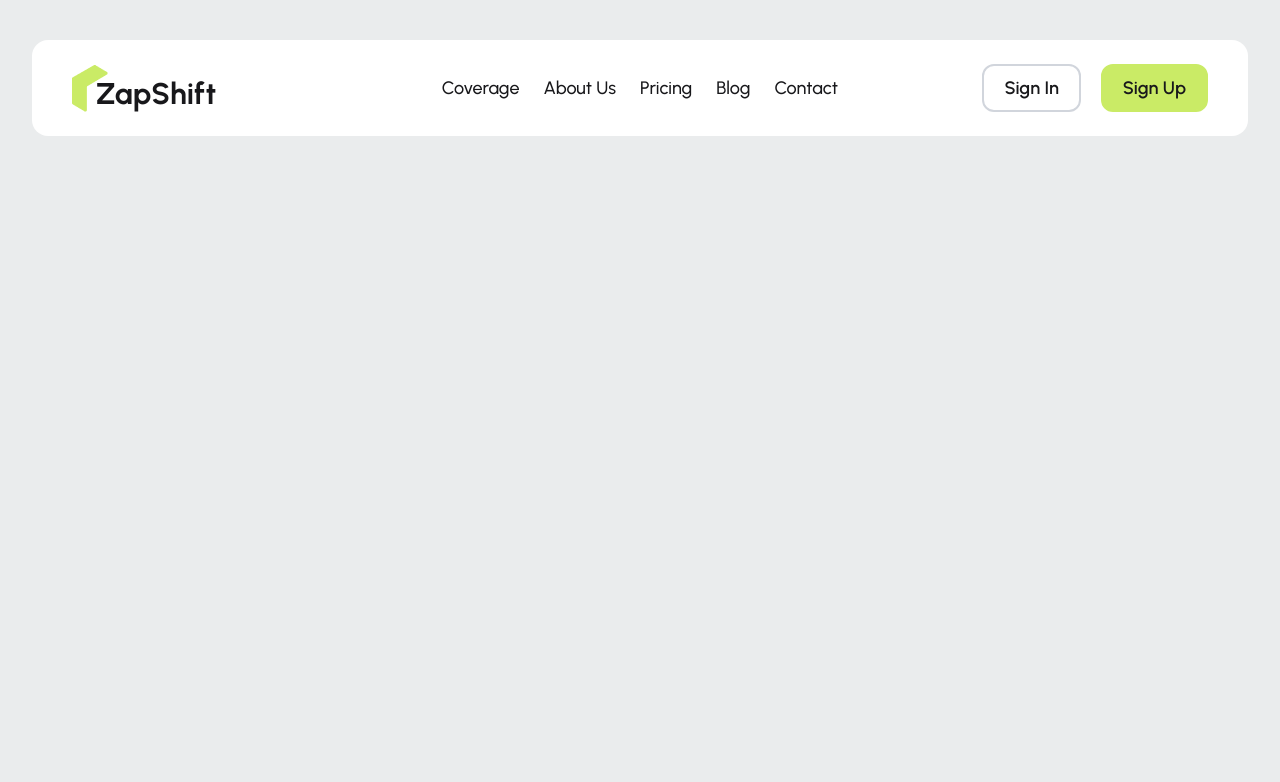
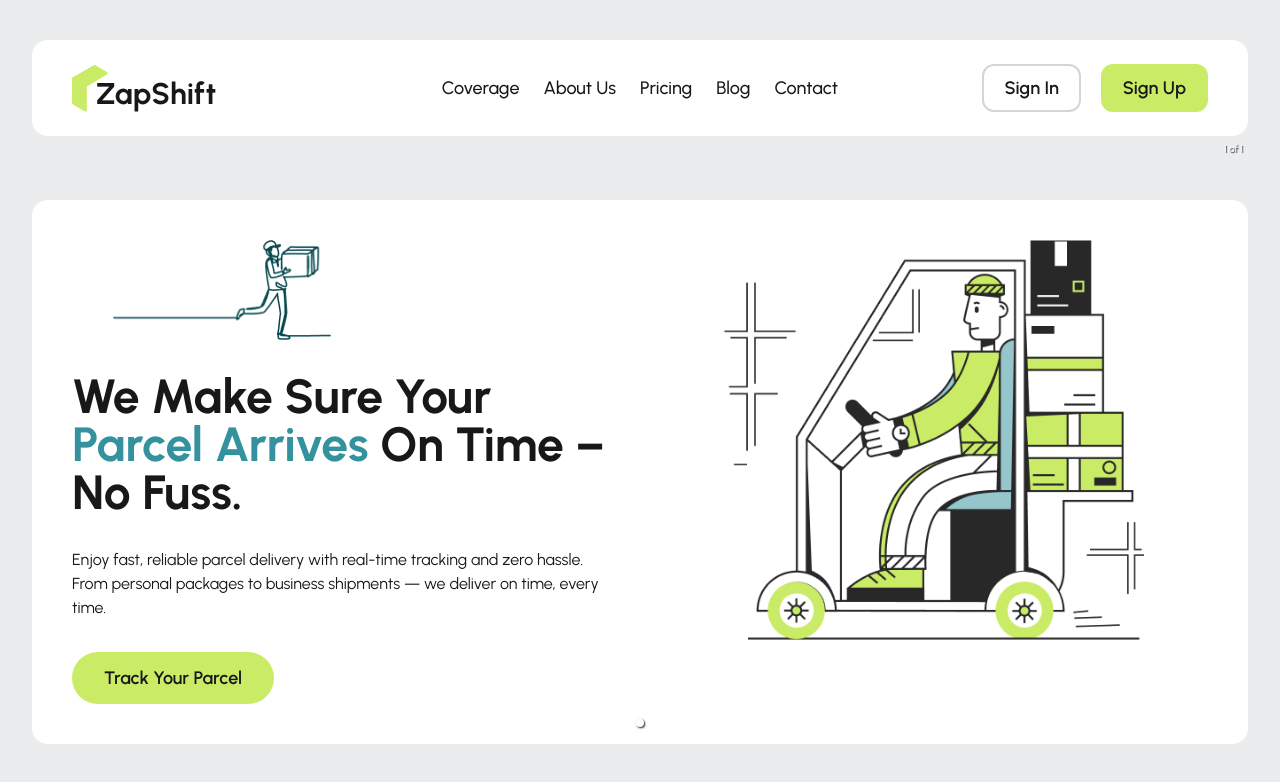
Before and after one commit to Al-Shiam-Nabil/zap-shift-practise-client, a React (Vite) app: page / in a window 1280 px wide. Shown: the top 782 px of the page. Built offline with nearby package versions, Linux system fonts and the light colour scheme.

Commit message:
hero start

```diff
--- a/package.json
+++ b/package.json
@@ -13,6 +13,7 @@
     "@tailwindcss/vite": "^4.3.0",
     "react": "^19.2.6",
     "react-dom": "^19.2.6",
+    "react-responsive-carousel": "^3.2.23",
     "react-router": "^7.15.1",
     "tailwindcss": "^4.3.0"
   },
--- /dev/null
+++ b/src/Components/Home/Hero/Banner.jsx
@@ -0,0 +1,45 @@
+import React from "react";
+
+import DeliveryMan from "../../../assets/tiny-deliveryman.png";
+import BigDeliveryMan from "../../../assets/big-deliveryman.png";
+import PrimaryButton from "../../Shared/Button/PrimaryButton";
+
+export default function Banner() {
+  return (
+    <div className="flex  justify-start gap-10 w-full bg-white rounded-2xl p-10 mt-16">
+      {/* left */}
+
+      <div className="w-1/2 flex flex-col  justify-start items-start space-y-8">
+        <img
+          className="w-75! h-25 object-contain"
+          src={DeliveryMan}
+          alt="image"
+        />
+        <h2 className="font-bold text-5xl text-left">
+          We Make Sure Your{" "}
+          <span className="text-[#33929D]">Parcel Arrives</span> On Time – No
+          Fuss.
+        </h2>
+        <p className="text-left">
+          Enjoy fast, reliable parcel delivery with real-time tracking and zero
+          hassle. From personal packages to business shipments — we deliver on
+          time, every time.
+        </p>
+
+        <div>
+          <PrimaryButton className="bg-primary">
+            Track Your Parcel
+          </PrimaryButton>
+        </div>
+      </div>
+      {/* right */}
+      <div className="w-1/2">
+        <img
+          className="w-full h-100 object-contain"
+          src={BigDeliveryMan}
+          alt="image"
+        />
+      </div>
+    </div>
+  );
+}
--- /dev/null
+++ b/src/Components/Home/Hero/HeroBanner.jsx
@@ -0,0 +1,15 @@
+import React from 'react'
+import "react-responsive-carousel/lib/styles/carousel.min.css";
+import { Carousel } from 'react-responsive-carousel'
+import Banner from './Banner';
+
+export default function HeroBanner() {
+  return (
+    <Carousel>
+                <div>
+                    <Banner/>
+                </div>
+
+            </Carousel>
+  )
+}
--- /dev/null
+++ b/src/Components/Shared/Button/PrimaryButton.jsx
@@ -0,0 +1,9 @@
+import React from 'react'
+
+export default function PrimaryButton({children,className}) {
+  return (
+   <button className={`${className} px-8 py-3 text-lg font-semibold rounded-full`}>
+    {children}
+   </button>
+  )
+}
--- a/src/Layouts/RootLayout.jsx
+++ b/src/Layouts/RootLayout.jsx
@@ -1,9 +1,11 @@
+import { Outlet } from "react-router";
 import Header from "../Components/Shared/Header/Header";
 
 const RootLayout=()=>{
     return(
         <div  className="bg-[#EAECED] h-screen">
 <Header/>
+<Outlet/>
         </div>
     )
 }
--- /dev/null
+++ b/src/Pages/Home/HomePage.jsx
@@ -0,0 +1,13 @@
+import React from 'react'
+import Container from '../../Components/Shared/Container'
+import HeroBanner from '../../Components/Home/Hero/HeroBanner'
+
+export default function HomePage() {
+  return (
+
+    <Container>
+    <HeroBanner/>
+    </Container>
+
+  )
+}
--- a/src/Routes/Router.jsx
+++ b/src/Routes/Router.jsx
@@ -1,9 +1,16 @@
 import { createBrowserRouter } from "react-router";
 import RootLayout from "../Layouts/RootLayout";
+import HomePage from "../Pages/Home/HomePage";
 
 export const router=createBrowserRouter([
     {
         path:"/",
       Component: RootLayout,
+      children:[
+        {
+          index:true,
+          Component:HomePage
+        }
+      ]
     }
 ])
```
Also changed, not shown: src/Components/Shared/Header/Navbar.jsx (+58 -23 lines), 1 other file (tests, documents, lock files or other folders).
